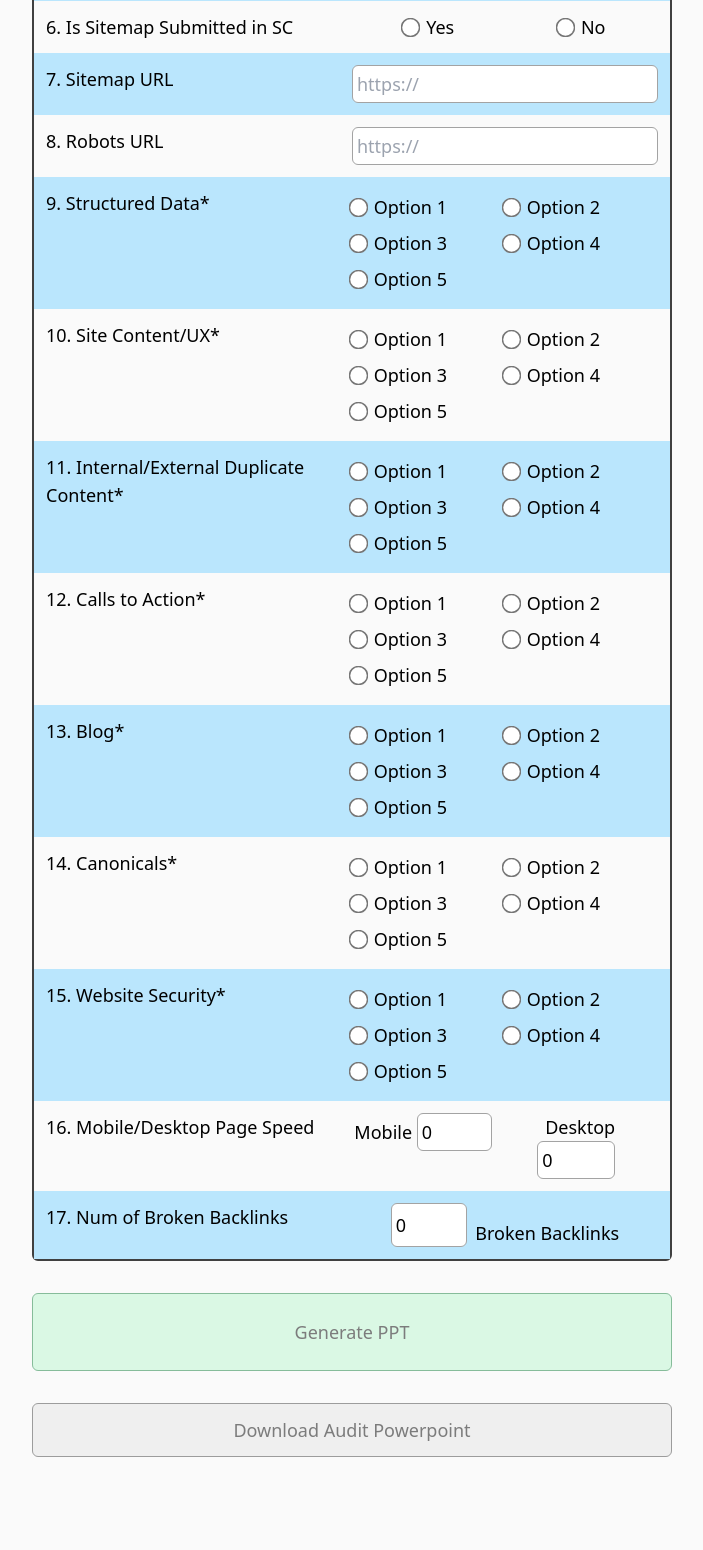
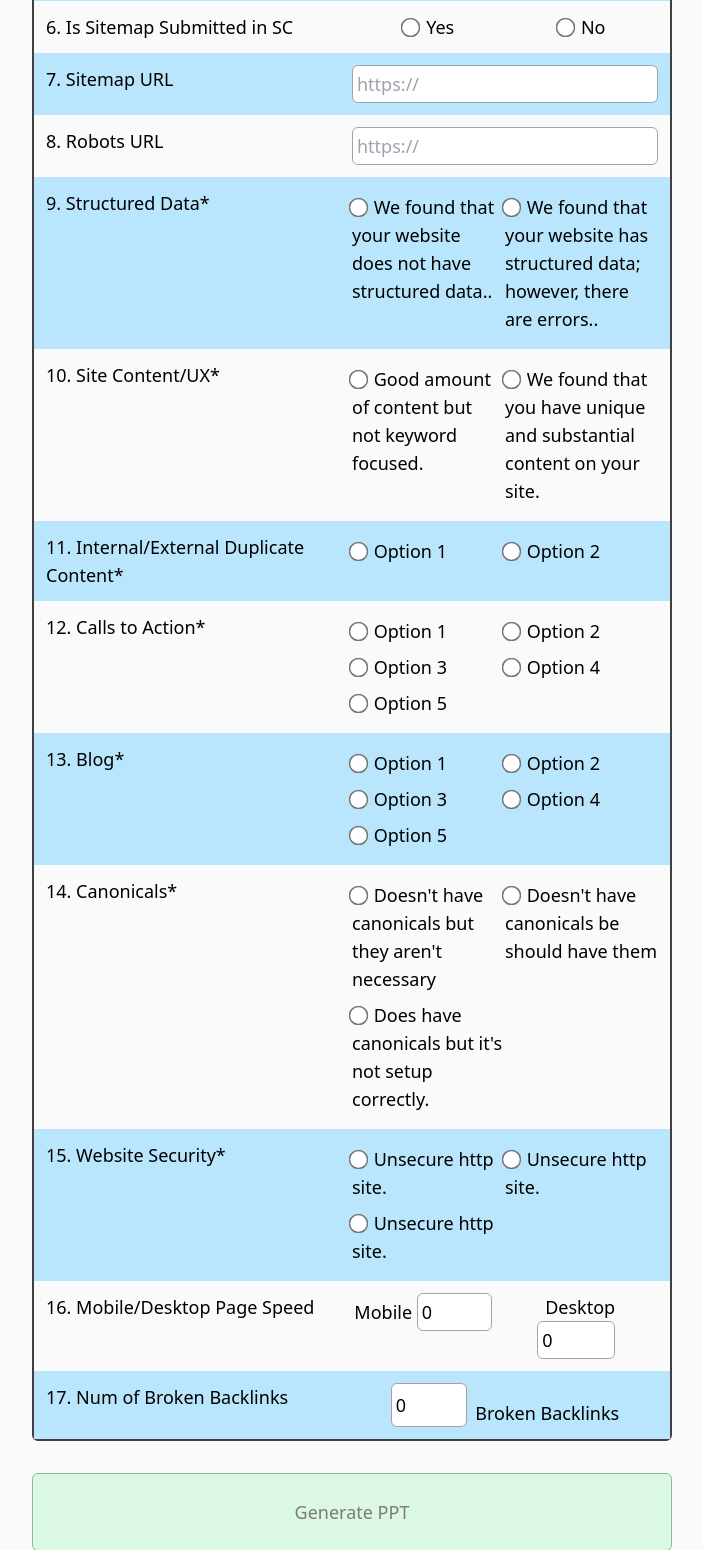
Before and after one commit to Logical-Position/TADAAbot, a Flask app: page / in a window 1280 px wide, after a click on "Edit Manual Inputs". Shown: the part 985-2535 px from the top of the page, without its empty margins (288-991 px from the left). Before the commit the page ends 2442 px from the top, so only its background shows below. Run offline with Flask 2, Linux system fonts and the light colour scheme; style sheets or scripts are compiled from the project's sources.

Commit message:
Manual input details
Detailed manual inputs and added some todos.

```diff
--- a/main.py
+++ b/main.py
@@ -1,4 +1,5 @@
 from flask import Flask, jsonify, render_template, request, redirect, send_file, url_for
+
 
 from flask_dance.contrib.google import make_google_blueprint, google
 
@@ -7,6 +8,7 @@ import tadaa
 import time
 import datetime
 import db_controller as db
+import json
 
 
 app = Flask(__name__)
@@ -26,12 +28,18 @@ google_bp = make_google_blueprint(scope=["profile", "email"])
 app.register_blueprint(google_bp, url_prefix="/login")
 
 
+
 # TADAA Routes
 
 # TODO: Combine these '/' routes
 @app.route('/', methods=['GET'])
 def index():
-    return render_template('index.html')
+
+    # Accessing manual input options in json file
+    with open('ta_decisions.json') as t:
+        ta_decisions = json.load(t)
+
+    return render_template('index.html', ta_decisions=ta_decisions)
 
 @app.route('/', methods=['POST'])
 def parse_upload():
--- /dev/null
+++ b/ta_decisions.json
@@ -0,0 +1,24 @@
+{
+    "structuredData": {
+      "option1": "We found that your website does not have structured data..",
+      "option2": "We found that your website has structured data; however, there are errors.."
+    },
+    "robots": {
+      "option1": "Good pages are being noindexed.",
+      "option2": "Bad pages are being indexed."
+    },
+    "siteUX": {
+      "option1": "Good amount of content but not keyword focused.",
+      "option2": "We found that you have unique and substantial content on your site."
+    },
+    "canonicals": {
+      "option1": "Doesn't have canonicals but they aren't necessary",
+      "option2": "Doesn't have canonicals be should have them",
+      "option3": "Does have canonicals but it's not setup correctly."
+    },
+    "security": {
+      "option1": "Unsecure http site.",
+      "option2": "Has https but it is expired.",
+      "option3": "Has https but loads mixed resources."
+    }
+  }
--- a/templates/index.html
+++ b/templates/index.html
@@ -172,23 +172,11 @@ TADAA
                             <div class="w-full flex flex-wrap">
                                 <span class="w-1/2 py-1">
                                     <input type="radio" id="option1" name="structured_data" value="option1" class="scale-150 mr-1">
-                                    <label for="option1">Option 1</label>
+                                    <label for="option1">{{ ta_decisions.structuredData.option1 }}</label>
                                 </span>
                                 <span class="w-1/2 py-1">
                                     <input type="radio" id="option2" name="structured_data" value="option2" class="scale-150 mr-1">
-                                    <label for="option1">Option 2</label>
-                                </span>
-                                <span class="w-1/2 py-1">
-                                    <input type="radio" id="option3" name="structured_data" value="option3" class="scale-150 mr-1">
-                                    <label for="option3">Option 3</label>
-                                </span>
-                                <span class="w-1/2 py-1">
-                                    <input type="radio" id="option4" name="structured_data" value="option4" class="scale-150 mr-1">
-                                    <label for="option4">Option 4</label>
-                                </span>
-                                <span class="w-1/2 py-1">
-                                    <input type="radio" id="option5" name="structured_data" value="option5" class="scale-150 mr-1">
-                                    <label for="option5">Option 5</label>
+                                    <label for="option2">{{ ta_decisions.structuredData.option2 }}</label>
                                 </span>
                             </div>
                         </li>
@@ -198,23 +186,11 @@ TADAA
                             <div class="w-full flex flex-wrap">
                                 <span class="w-1/2 py-1">
                                     <input type="radio" id="option1" name="site_content_ux" value="option1" class="scale-150 mr-1">
-                                    <label for="option1">Option 1</label>
+                                    <label for="option1">{{ ta_decisions.siteUX.option1 }}</label>
                                 </span>
                                 <span class="w-1/2 py-1">
                                     <input type="radio" id="option2" name="site_content_ux" value="option2" class="scale-150 mr-1">
-                                    <label for="option1">Option 2</label>
-                                </span>
-                                <span class="w-1/2 py-1">
-                                    <input type="radio" id="option3" name="site_content_ux" value="option3" class="scale-150 mr-1">
-                                    <label for="option3">Option 3</label>
-                                </span>
-                                <span class="w-1/2 py-1">
-                                    <input type="radio" id="option4" name="site_content_ux" value="option4" class="scale-150 mr-1">
-                                    <label for="option4">Option 4</label>
-                                </span>
-                                <span class="w-1/2 py-1">
-                                    <input type="radio" id="option5" name="site_content_ux" value="option5" class="scale-150 mr-1">
-                                    <label for="option5">Option 5</label>
+                                    <label for="option2">{{ ta_decisions.siteUX.option2 }}</label>
                                 </span>
                             </div>
                         </li>
@@ -228,19 +204,7 @@ TADAA
                                 </span>
                                 <span class="w-1/2 py-1">
                                     <input type="radio" id="option2" name="duplicate_content" value="option2" class="scale-150 mr-1">
-                                    <label for="option1">Option 2</label>
-                                </span>
-                                <span class="w-1/2 py-1">
-                                    <input type="radio" id="option3" name="duplicate_content" value="option3" class="scale-150 mr-1">
-                                    <label for="option3">Option 3</label>
-                                </span>
-                                <span class="w-1/2 py-1">
-                                    <input type="radio" id="option4" name="duplicate_content" value="option4" class="scale-150 mr-1">
-                                    <label for="option4">Option 4</label>
-                                </span>
-                                <span class="w-1/2 py-1">
-                                    <input type="radio" id="option5" name="duplicate_content" value="option5" class="scale-150 mr-1">
-                                    <label for="option5">Option 5</label>
+                                    <label for="option2">Option 2</label>
                                 </span>
                             </div>
                         </li>
@@ -254,7 +218,7 @@ TADAA
                                 </span>
                                 <span class="w-1/2 py-1">
                                     <input type="radio" id="option2" name="calls_to_action" value="option2" class="scale-150 mr-1">
-                                    <label for="option1">Option 2</label>
+                                    <label for="option2">Option 2</label>
                                 </span>
                                 <span class="w-1/2 py-1">
                                     <input type="radio" id="option3" name="calls_to_action" value="option3" class="scale-150 mr-1">
@@ -280,7 +244,7 @@ TADAA
                                 </span>
                                 <span class="w-1/2 py-1">
                                     <input type="radio" id="option2" name="blog" value="option2" class="scale-150 mr-1">
-                                    <label for="option1">Option 2</label>
+                                    <label for="option2">Option 2</label>
                                 </span>
                                 <span class="w-1/2 py-1">
                                     <input type="radio" id="option3" name="blog" value="option3" class="scale-150 mr-1">
@@ -302,23 +266,15 @@ TADAA
                             <div class="w-full flex flex-wrap">
                                 <span class="w-1/2 py-1">
                                     <input type="radio" id="option1" name="canonicals" value="option1" class="scale-150 mr-1">
-                                    <label for="option1">Option 1</label>
+                                    <label for="option1">{{ ta_decisions.canonicals.option1 }}</label>
                                 </span>
                                 <span class="w-1/2 py-1">
                                     <input type="radio" id="option2" name="canonicals" value="option2" class="scale-150 mr-1">
-                                    <label for="option1">Option 2</label>
+                                    <label for="option2">{{ ta_decisions.canonicals.option2 }}</label>
                                 </span>
                                 <span class="w-1/2 py-1">
                                     <input type="radio" id="option3" name="canonicals" value="option3" class="scale-150 mr-1">
-                                    <label for="option3">Option 3</label>
-                                </span>
-                                <span class="w-1/2 py-1">
-                                    <input type="radio" id="option4" name="canonicals" value="option4" class="scale-150 mr-1">
-                                    <label for="option4">Option 4</label>
-                                </span>
-                                <span class="w-1/2 py-1">
-                                    <input type="radio" id="option5" name="canonicals" value="option5" class="scale-150 mr-1">
-                                    <label for="option5">Option 5</label>
+                                    <label for="option3">{{ ta_decisions.canonicals.option3 }}</label>
                                 </span>
                             </div>
                         </li>
@@ -328,23 +284,15 @@ TADAA
                             <div class="w-full flex flex-wrap">
                                 <span class="w-1/2 py-1">
                                     <input type="radio" id="option1" name="web_security" value="option1" class="scale-150 mr-1">
-                                    <label for="option1">Option 1</label>
+                                    <label for="option1">{{ ta_decisions.security.option1 }}</label>
                                 </span>
                                 <span class="w-1/2 py-1">
                                     <input type="radio" id="option2" name="web_security" value="option2" class="scale-150 mr-1">
-                                    <label for="option1">Option 2</label>
+                                    <label for="option2">{{ ta_decisions.security.option1 }}</label>
                                 </span>
                                 <span class="w-1/2 py-1">
                                     <input type="radio" id="option3" name="web_security" value="option3" class="scale-150 mr-1">
-                                    <label for="option3">Option 3</label>
-                                </span>
-                                <span class="w-1/2 py-1">
-                                    <input type="radio" id="option4" name="web_security" value="option4" class="scale-150 mr-1">
-                                    <label for="option4">Option 4</label>
-                                </span>
-                                <span class="w-1/2 py-1">
-                                    <input type="radio" id="option5" name="web_security" value="option5" class="scale-150 mr-1">
-                                    <label for="option5">Option 5</label>
+                                    <label for="option3">{{ ta_decisions.security.option1 }}</label>
                                 </span>
                             </div>
                         </li>
```
Also changed, not shown: TODOS.md (+8 -0 lines), ppt.py (+14 -7 lines), 1 other file.
